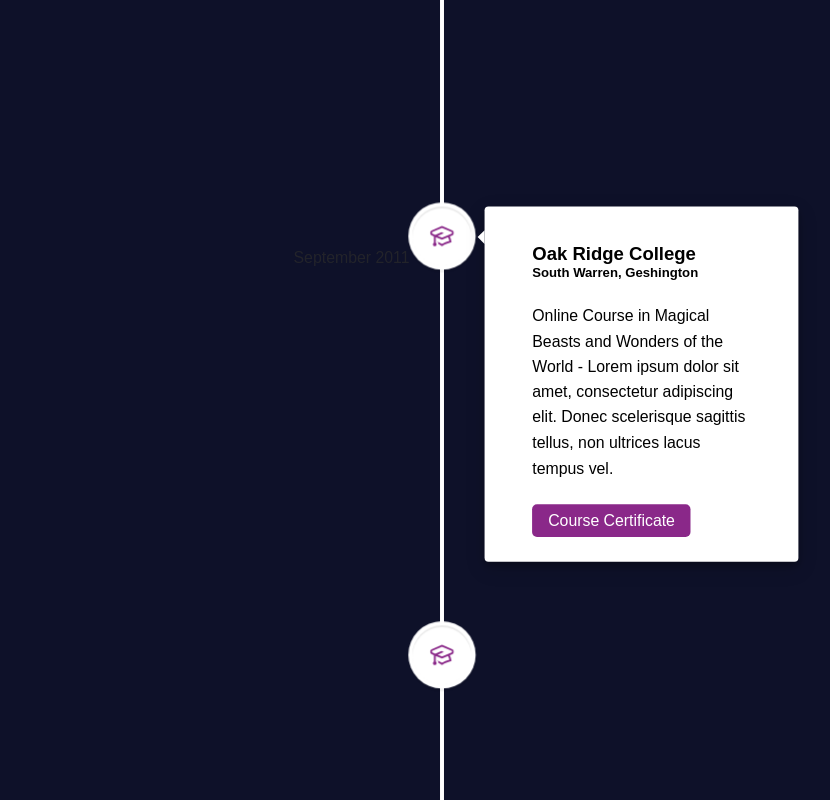
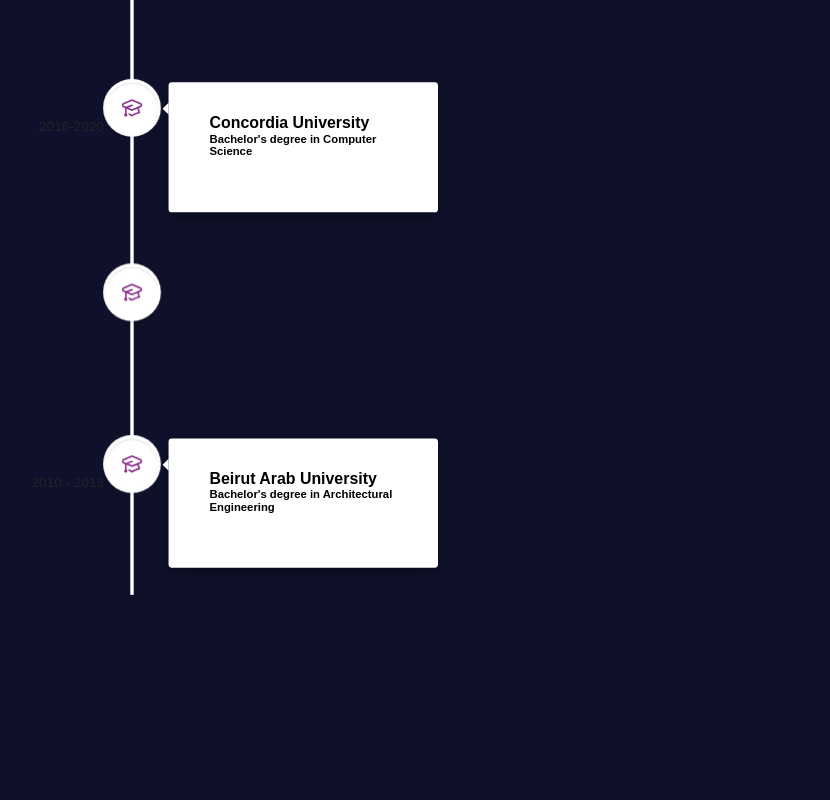
Before and after one commit to ibrahimcheikh/portfolio, a React (Create React App) app in the folder portfolio/: page / in a window 1280 px wide. Shown: the part 2660-3460 px from the top of the page, without its empty margins (436-1266 px from the left). After the commit the page ends 3437 px from the top, so only its background shows below. Built offline with nearby package versions, Linux system fonts and the light colour scheme.

Commit message:
somve ui fixes but it needs a lot of work

```diff
--- a/portfolio/src/App.js
+++ b/portfolio/src/App.js
@@ -170,6 +170,22 @@
     margin-left:-600px;
     margin-top:1000px;
   }
+
+  @media (max-width: 1300px){
+    transform:scale(0.85) translateX(800px);
+    right:auto;
+    left:50%;
+    margin-left:-600px
+  }
+
+  @media (max-width: 955px){
+    transform:scale(0.75) translateX(800px);
+    right:auto;
+    left:50%;
+    margin-left:-600px
+  }
+
+
   @media (max-width: 767px){
     transform:scale(0.65) translateX(800px);
     right:auto;
@@ -186,6 +202,14 @@
 
   @media (max-width: 569px){
     transform:scale(0.6) translateX(700px);
+    right:auto;
+    left:50%;
+    margin-left:-600px
+  }
+
+
+  @media (max-width: 390px){
+    transform:scale(0.375) translateX(800px);
     right:auto;
     left:50%;
     margin-left:-600px
--- a/portfolio/src/timelineElements.js
+++ b/portfolio/src/timelineElements.js
@@ -5,7 +5,6 @@
     location: "CGI - MonCentre Project",
     description:
       "This project involved conception, development nad validation activities of an internal platfrom that would allow the management of skills, profiles,deployment and availabilities of CGI members while allowing the uses of the good pracices of the Agile-Kanban methodology",
-    buttonText: "Learn More",
     date: "October 2022 - February 2023",
     icon: "work",
   },
@@ -14,7 +13,6 @@
     title: "Angular Front End Developer",
     location: "CGi - VIA Rail Everest Project",
     description: "The project aimed to enhance the functionality and user experience of the booking system by updating its User Interface (UI), introducing new features for users with disabilities, implementing a rewards program, and making other changes. In addition, the project involved a migration from legacy code, which helped to make the booking system more stable. The team also identified and fixed bugs to improve the system's overall performance and reliability.",
-
     date: "April 2022 - October 2022",
     icon: "work",
   },
@@ -24,37 +22,29 @@
     location: "CGi - Fire department management system",
     description:
       "The purpose of this project is to create a fire department management solution that can be used by the fire departments of all municipalities in Quebec in order to simplify the management of the equipments,personnel, training, budgets, operations...",
-    buttonText: "Learn More",
     date: "September 2011 - June 2013",
     icon: "work",
   },
   {
     id: 4,
-    title: "Oak Ridge College",
-      location: "South Warren, Geshington",
-        description:
-  "Online Course in Magical Beasts and Wonders of the World - Lorem ipsum dolor sit amet, consectetur adipiscing elit. Donec scelerisque sagittis tellus, non ultrices lacus tempus vel.",
-    buttonText: "Course Certificate",
-      date: "September 2011",
+    title: "Concordia University",
+    location: "Bachelor's degree in Computer Science",
+    description: "",
+    date: "2016-2020",
     icon: "school",
   },
   {
     id: 5,
-    title: "Hawking College",
-      location: "Skystead, Craonia",
-        description:
-  "College - Lorem ipsum dolor sit amet, consectetur adipiscing elit. Donec scelerisque sagittis tellus, non ultrices lacus tempus vel.",
-    buttonText: "College Projects",
-      date: "2007 - 2011",
+    title: "Aviron College",
+    location: "D.E.P industrial drafting",
+    date: "2014-2015",
     icon: "school",
   },
   {
     id: 6,
-    title: "Marble Hills Grammar School",
-      location: "Dragontail, Ascana",
-        description:
-  "Highschool - Lorem ipsum dolor sit amet, consectetur adipiscing elit. Donec scelerisque sagittis tellus, non ultrices lacus tempus vel.",
-    date: "2003 - 2007",
+    title: "Beirut Arab University",
+    location: "Bachelor's degree in Architectural Engineering",
+    date: "2010 - 2013",
     icon: "school",
   },
 ];
```
Lines whose indentation alone changed are shown as unchanged.
